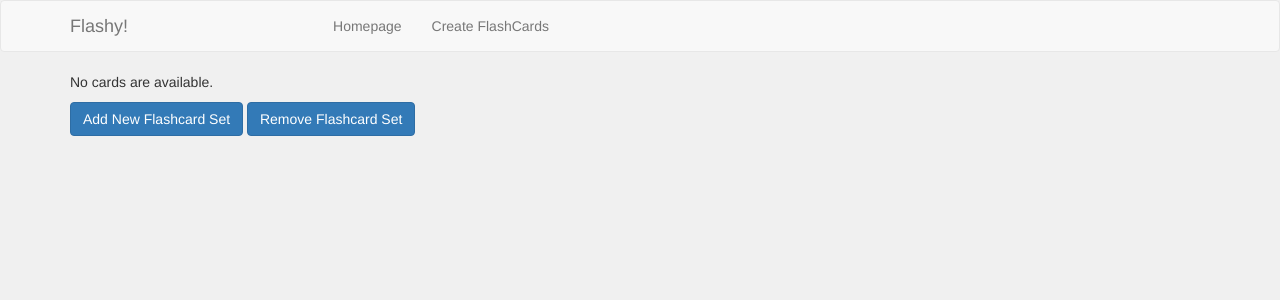
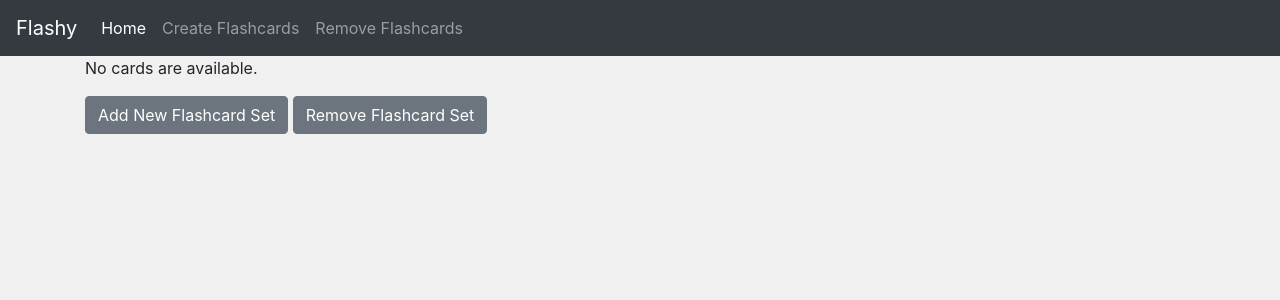
Before and after one commit to siddhantrao23/flashy, a Django app: page / in a window 1280 px wide. Shown: the top 300 px of the page. Run offline with Django 3.2, Linux system fonts and the light colour scheme; data that the repository does not hold is empty; some libraries are stand-ins or nearby versions.

Commit message:
imporve index page template

```diff
--- a/cards/static/cards/style.css
+++ b/cards/static/cards/style.css
@@ -14,7 +14,7 @@ body {
   transform: translate(-50%, -50%);
 }
 
-.card{
+.cards{
   position: relative;
   top: 0;
   left: 0;
@@ -25,7 +25,7 @@ body {
   transition: all 0.8s ease;
 }
 
-.card:active{
+.cards:active{
   transform: rotateY(180deg);
 }
 
@@ -94,7 +94,6 @@ body {
 
 ul {
     position: relative;
-    left: 175px;
     list-style: none;
 }
 
@@ -114,6 +113,10 @@ ul {
     transform: rotate(135deg);
 }
 
-.description {
+.lead {
   text-indent: 20px;
 }
+
+.jumbotron {
+  background-color: #f0f0f0;
+}
--- a/cards/templates/cards/base.html
+++ b/cards/templates/cards/base.html
@@ -1,45 +1,50 @@
 {% load static %}
 
-<!DOCTYPE html>
+<!doctype html>
 <html lang="en">
     <head>
         <meta charset="utf-8">
-        <meta http-equiv="content-type" content="text/html; charset=UTF-8">
-        <meta name="viewport" content="width=device-width, initial-scale=1">
+        <meta name="viewport" content="width=device-width, initial-scale=1, shrink-to-fit=no">
         <title>{% block title %}{% endblock %}</title>
 
-        <!-- Bootstrap CSS -->
-        <link rel="stylesheet" href="https://maxcdn.bootstrapcdn.com/bootstrap/3.3.7/css/bootstrap.min.css" integrity="sha384-BVYiiSIFeK1dGmJRAkycuHAHRg32OmUcww7on3RYdg4Va+PmSTsz/K68vbdEjh4u" crossorigin="anonymous">
+        <!-- Bootstrap core CSS -->
+        <link href="https://getbootstrap.com/docs/4.3/dist/css/bootstrap.min.css" rel="stylesheet" integrity="sha384-ggOyR0iXCbMQv3Xipma34MD+dH/1fQ784/j6cY/iJTQUOhcWr7x9JvoRxT2MZw1T" crossorigin="anonymous">
+
+        <!-- custom CSS -->
         <link rel="stylesheet" type="text/css" href="{% static 'cards/style.css' %}" />
 
     </head>
     <body>
-        <nav class="navbar navbar-default" role="navigation">
-            <div class="container">
-                <!-- Brand and toggle get grouped for better mobile display -->
-                <div class="navbar-header">
-                    <button type="button" class="navbar-toggle" data-toggle="collapse" data-target=".navbar-ex1-collapse">
-                        <span class="sr-only">Toggle navigation</span>
-                        <span class="icon-bar"></span>
-                        <span class="icon-bar"></span>
-                        <span class="icon-bar"></span>
-                    </button>
-                    <a class="navbar-brand" href="{% url 'cards:index' %}">Flashy!</a>
+        <header>
+            <nav class="navbar navbar-expand-lg navbar-dark bg-dark">
+                <a class="navbar-brand" href="{% url 'cards:index' %}">Flashy</a>
+                <button class="navbar-toggler" type="button" data-toggle="collapse" data-target="#navbarSupportedContent" aria-controls="navbarSupportedContent" aria-expanded="false" aria-label="Toggle navigation">
+                    <span class="navbar-toggler-icon"></span>
+                </button>
+
+                <div class="collapse navbar-collapse" id="navbarSupportedContent">
+                    <ul class="navbar-nav mr-auto">
+                        <li class="nav-item active">
+                            <a class="nav-link" href="{% url 'cards:index' %}">Home
+                                <span class="sr-only">(current)</span>
+                            </a>
+                        </li>
+                        <li class="nav-item">
+                            <a class="nav-link" href="{% url 'cards:newSet' %}">
+                                Create Flashcards
+                            </a>
+                        </li>
+                        <li class="nav-item">
+                            <a class="nav-link" href="{% url 'cards:delSet' %}">
+                                Remove Flashcards
+                            </a>
+                        </li>
+                    </ul>
                 </div>
-
-                <!-- Collect the nav links, forms, and other content for toggling -->
-                <div class="collapse navbar-collapse navbar-ex1-collapse">
-                    <ul class="nav navbar-nav">
-                        <li><a href="{% url 'cards:index' %}">Homepage</a></li>
-                        <li><a href="{% url 'cards:newSet' %}">Create FlashCards</a></li>
-                    </ul>
-                </div><!-- /.navbar-collapse -->
-            </div>
-        </nav>
-
+            </nav>
+        </header>
         <div class="container">
             {% block main %}{% endblock %}
         </div>
-
     </body>
 </html>
--- a/cards/templates/cards/index.html
+++ b/cards/templates/cards/index.html
@@ -3,28 +3,44 @@
 {% block title %}Homepage{% endblock %}
 
 {% block main %}
+
 {% if cards_set_list %}
-<p><h1>Cards you can Practice</h1></p>
-<ul>
-    {% for set in cards_set_list %}
-    <!--TODO add private logic for user-->
-    {% if set.private == False %}
-    <li>
-        <h2>
-            <a href="{% url 'cards:setIndex' set.id %}">{{ set.set_name }}</a>
-        </h2>
-        <h4 class='description'>{{ set.description }}</h4>
-    </li>
-    {% endif %}
-    {% endfor %}
-</ul>
+<section class="jumbotron text-center">
+    <div class="container">
+        <h1 class="jumbotron-heading">Cards you can Practice</h1>
+    </div>
+</section>
+<div class="container">
+    <div class="row">
+        {% for set in cards_set_list %}
+        <!--TODO add private logic for user-->
+        {% if set.private == False %}
+        <div class="col-md-4">
+            <div class="card mb-4 shadow-sm">
+                <a href="{% url 'cards:setIndex' set.id %}">
+                    <svg class="bd-placeholder-img card-img-top" width="100%" height="225" xmlns="http://www.w3.org/2000/svg" preserveAspectRatio="xMidYMid slice" focusable="false" role="img" aria-label="Placeholder: Thumbnail">
+                        <rect width="100%" height="100%" fill="#55595c"/>
+                        <text x="40%" y="50%" fill="#eceeef" dy=".3em">{{ set.set_name }}</text>
+                    </svg>
+                </a>
+                <div class="card-body">
+                    <p class="card-text">
+                        {{ set.description }}
+                    </p>
+                </div>
+            </div>
+        </div>
+        {% endif %}
+        {% endfor %}
+    </div>
 {% else %}
 <p>No cards are available.</p>
 {% endif %}
-<a href="{% url 'cards:newSet' %}">
-    <button class="btn btn-primary">Add New Flashcard Set</button>
+<a class="btn btn-secondary" href="{% url 'cards:newSet' %}">
+    Add New Flashcard Set
 </a>
-<a href="{% url 'cards:delSet' %}">
-    <button class="btn btn-primary">Remove Flashcard Set</button>
+<a class="btn btn-secondary" href="{% url 'cards:delSet' %}">
+    Remove Flashcard Set
 </a>
 {% endblock %}
+</div>
```
